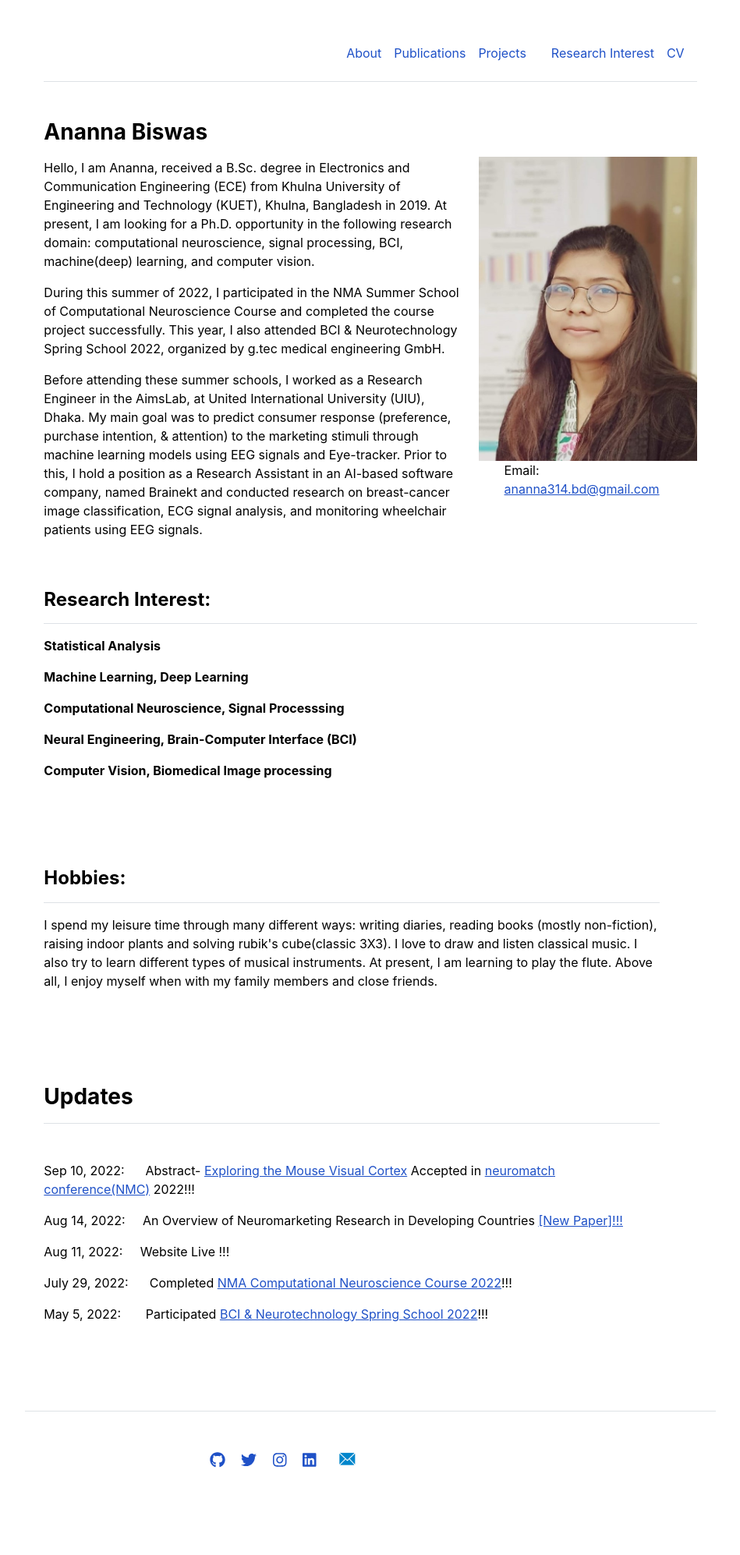
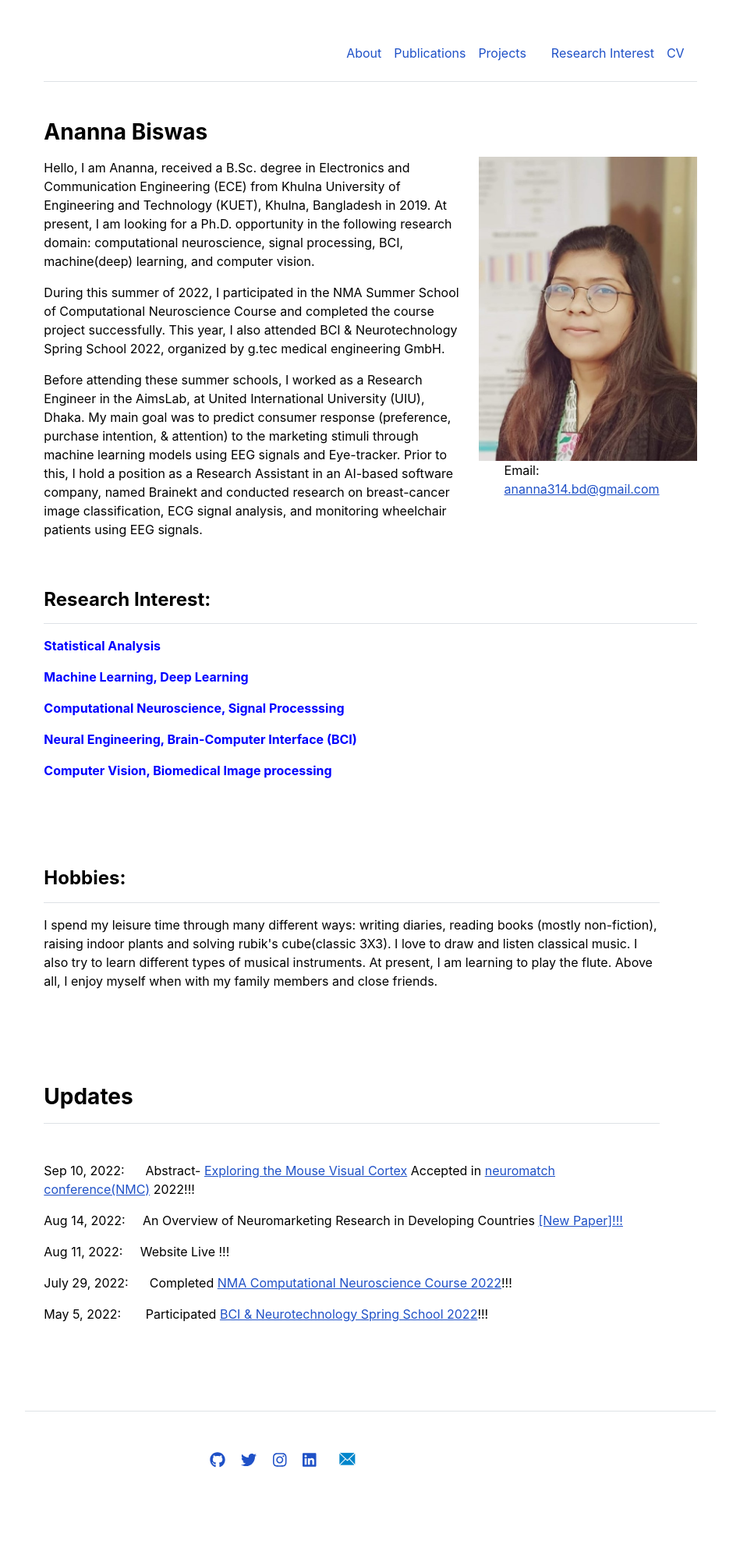
Before and after one commit to Anannabiswas/anannabiswas.github.io, a Jekyll site: the page built from index.md, in a window 1280 px wide. Shown: the whole page at 78% size, without its empty margins (165-1114 px from the left). Built offline with Jekyll 4.4.1, drawn with Linux system fonts in a browser that asks for light colours.

Commit message:
Update home.html

```diff
--- a/_layouts/home.html
+++ b/_layouts/home.html
@@ -25,11 +25,11 @@ layout: default
  <div class="row g-5 mb-2">
    <div class="col-md-12">
     <h4 class="fw-bold border-bottom pb-3 mb-3">Research Interest:</h4>
-    <P><b>Statistical Analysis</b> </p>
-    <p><b> Machine Learning, Deep Learning</b> </p>
-    <p><b>Computational Neuroscience, Signal Processsing</b> </p>
-     <p><b>Neural Engineering, Brain-Computer Interface (BCI) </b> </p>
-     <p><b>Computer Vision, Biomedical Image processing </b></p>
+    <P style="color:blue"><b>Statistical Analysis</b> </p>
+    <p style="color:blue"><b> Machine Learning, Deep Learning</b> </p>
+    <p style="color:blue"><b>Computational Neuroscience, Signal Processsing</b> </p>
+     <p style="color:blue"><b>Neural Engineering, Brain-Computer Interface (BCI) </b> </p>
+     <p style="color:blue"><b>Computer Vision, Biomedical Image processing </b></p>
 
   </div>
 
```
